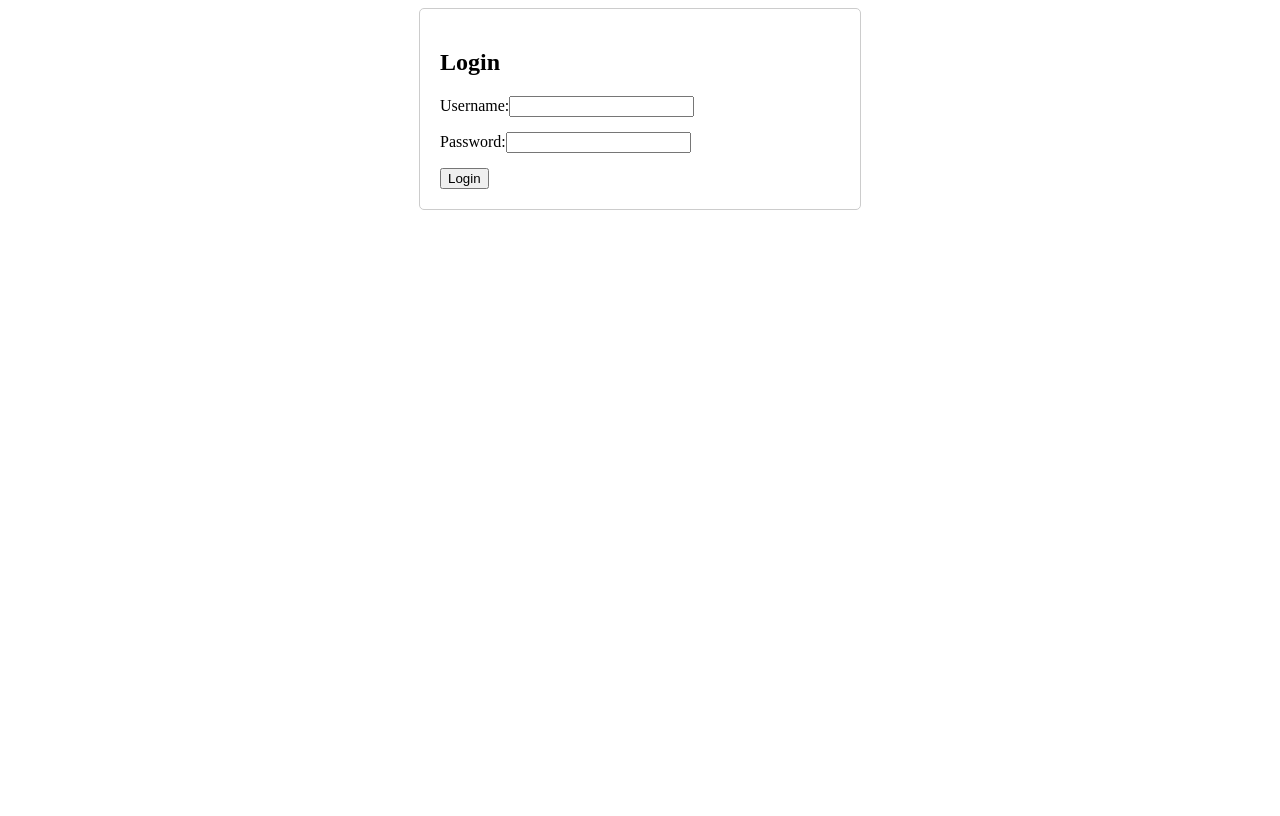
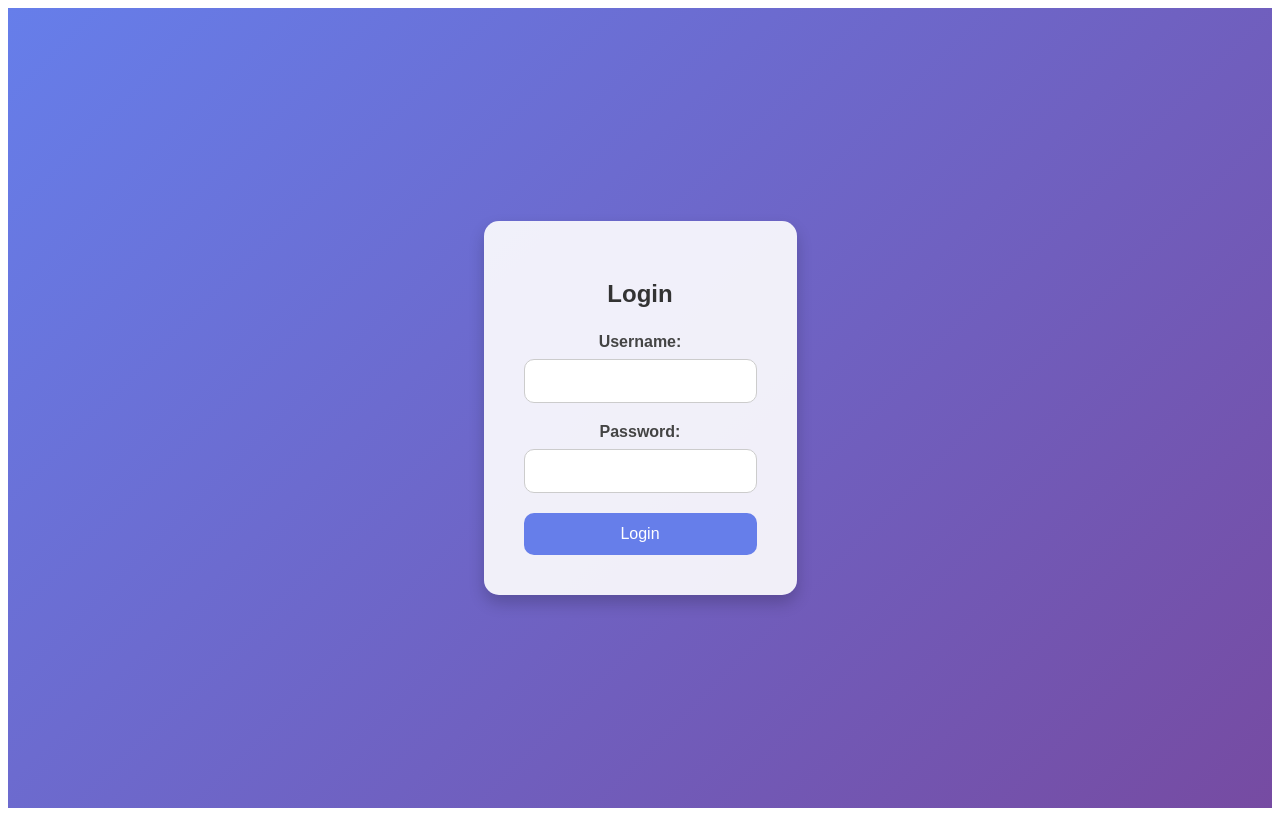
Before and after one commit to pratikk2609/Eduplus_Project, a Vue app: page /login in a window 1280 px wide. Built offline with nearby package versions, Linux system fonts and the light colour scheme.

Commit message:
login page background added

```diff
--- a/src/components/LoginPage.vue
+++ b/src/components/LoginPage.vue
@@ -1,4 +1,5 @@
 <template>
+  <div class="login-background">
     <div class="login-container">
       <h2>Login</h2>
       <form @submit.prevent="handleLogin">
@@ -14,6 +15,7 @@
       </form>
       <p v-if="errorMessage" class="error">{{ errorMessage }}</p>
     </div>
+  </div>
 </template>
 
 <script>
@@ -27,7 +29,7 @@
   },
   methods: {
     handleLogin() {
-        // Mock login logic for demonstration
+      //login for demo
       if (this.username === 's' && this.password === 's') {
         this.$router.push('/student');
       } else if (this.username === 'hr' && this.password === 'hr') {
@@ -41,17 +43,78 @@
 </script>
 
 <style scoped>
+
+.login-background {
+  background: linear-gradient(135deg, #667eea, #764ba2);
+  height: 100vh;
+  display: flex;
+  justify-content: center;
+  align-items: center;
+  font-family: 'Arial', sans-serif;
+}
+
 .login-container {
+  background-color: rgba(255, 255, 255, 0.9);
   max-width: 400px;
   margin: 0 auto;
-    padding: 20px;
+  padding: 40px;
+  border-radius: 15px;
+  box-shadow: 0 8px 16px rgba(0, 0, 0, 0.2);
+  text-align: center;
+}
+
+h2 {
+  color: #333;
+  font-size: 24px;
+  margin-bottom: 25px;
+}
+
+.form-group {
+  margin-bottom: 20px;
+}
+
+label {
+  display: block;
+  margin-bottom: 8px;
+  font-weight: bold;
+  color: #444;
+}
+
+input[type="text"],
+input[type="password"] {
+  width: 100%;
+  padding: 12px;
   border: 1px solid #ccc;
-    border-radius: 5px;
+  border-radius: 10px;
+  font-size: 16px;
+  box-sizing: border-box;
+  transition: border-color 0.3s;
 }
-  .form-group {
-    margin-bottom: 15px;
+
+input[type="text"]:focus,
+input[type="password"]:focus {
+  border-color: #667eea;
 }
+
+button {
+  width: 100%;
+  padding: 12px;
+  background-color: #667eea;
+  color: white;
+  border: none;
+  border-radius: 10px;
+  font-size: 16px;
+  cursor: pointer;
+  transition: background-color 0.3s;
+}
+
+button:hover {
+  background-color: #764ba2;
+}
+
 .error {
   color: red;
+  margin-top: 15px;
+  font-size: 14px;
 }
 </style>
```
Lines whose indentation alone changed are shown as unchanged.
